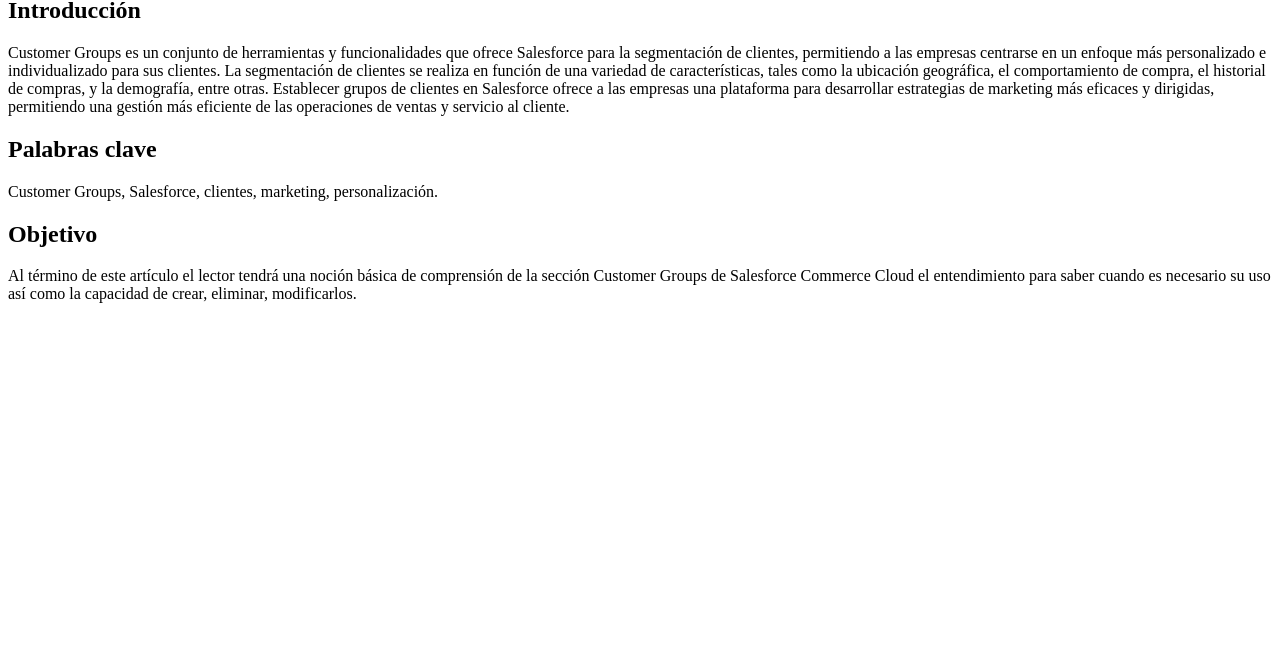
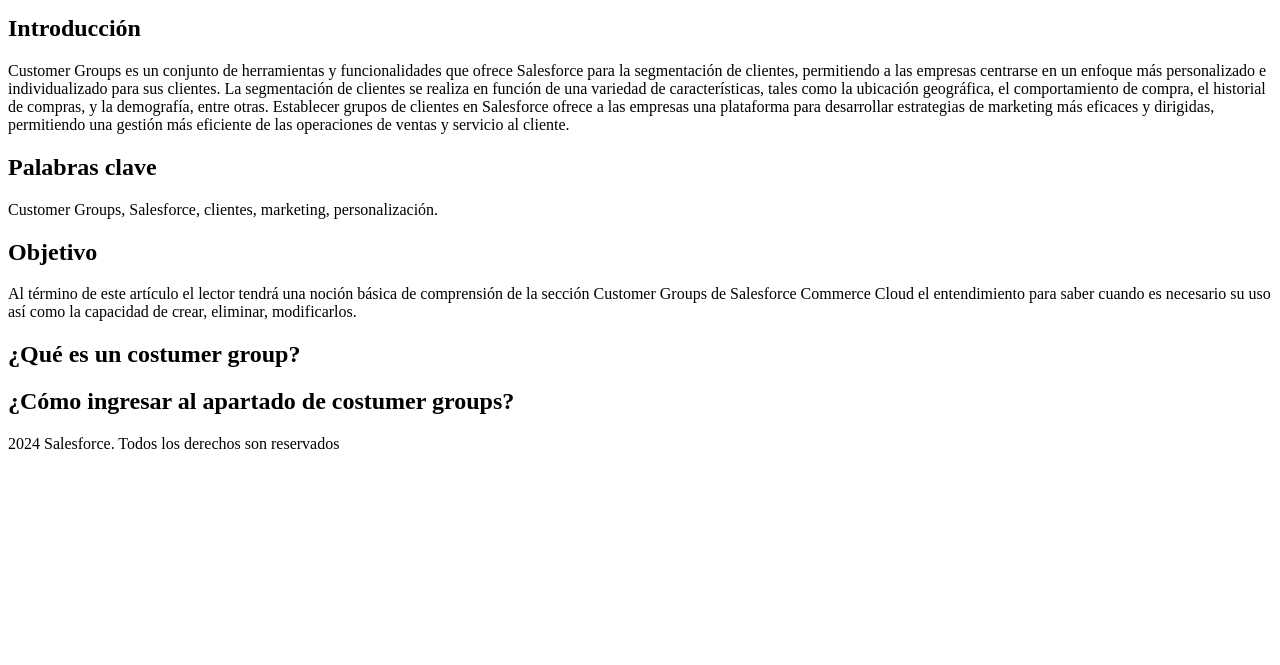
Before and after one commit to Nunga-Pablo/Articulo_cientifico, a plain HTML site: page index.html in a window 1280 px wide. Shown: the part 135-800 px from the top of the page. Drawn offline with Linux system fonts and the light colour scheme.

Commit message:
Adding footer and desarrollo structure

```diff
--- a/index.html
+++ b/index.html
@@ -12,6 +12,7 @@
             <ul>
                 <li><a href="https://edu.devf.la/en/campus/home" target="_blank">Campus DEV.F</a></li>
                 <li><a href="#inicio">Introducción</a></li>
+                <li><a href="#desarrollo">Desarrollo</a></li>
             </ul>
         </navbar>
     </header>
@@ -53,7 +54,20 @@
         </section>
     </section>
 
+    <section id="desarrollo">
+        <section id="desarrollo-definiciones">
+            <h2>¿Qué es un costumer group?</h2>
+        </section>
+        <section id="desarrollo-instrucciones">
+            <h2>¿Cómo ingresar al apartado de costumer groups?</h2>
+        </section>
+    </section>
 
+    <!-- Footer-->
+
+    <footer>
+        <p>2024 Salesforce. Todos los derechos son reservados</p>
+    </footer>
 
 </body>
 </html>
```
